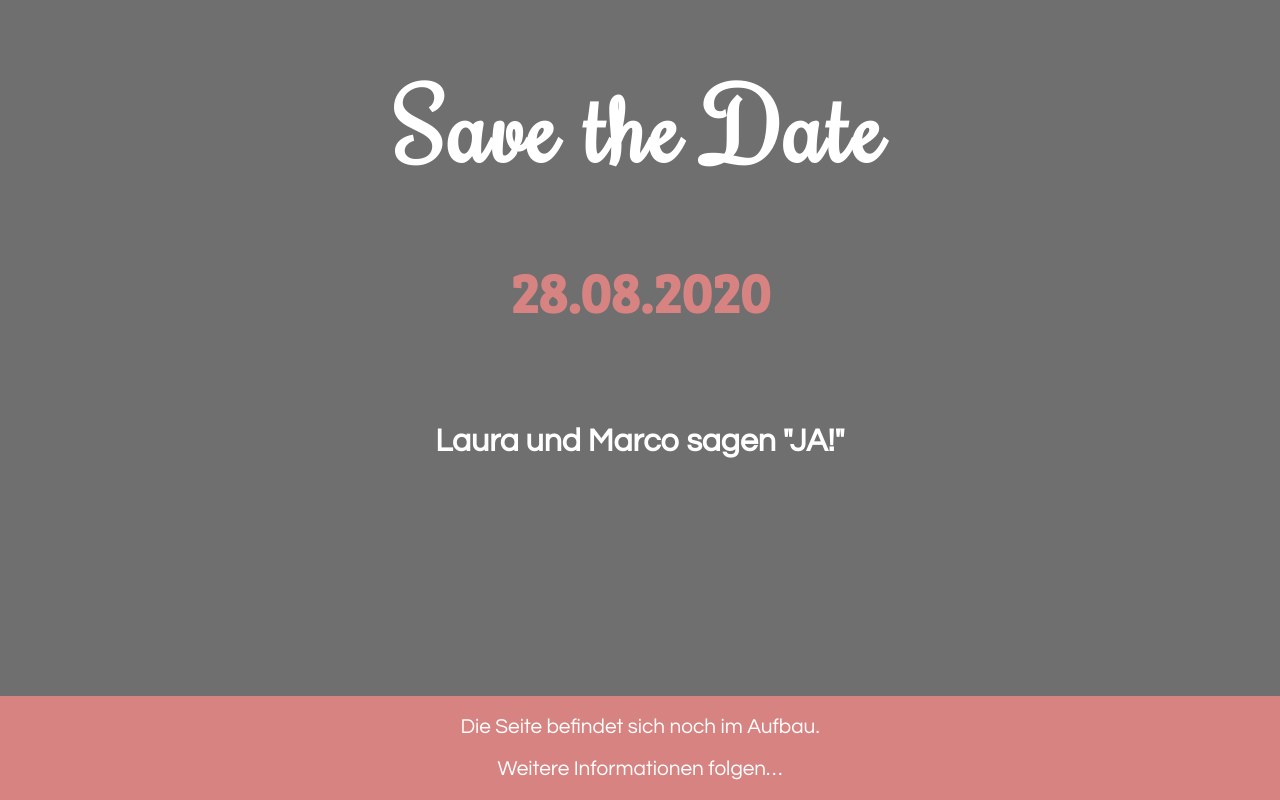
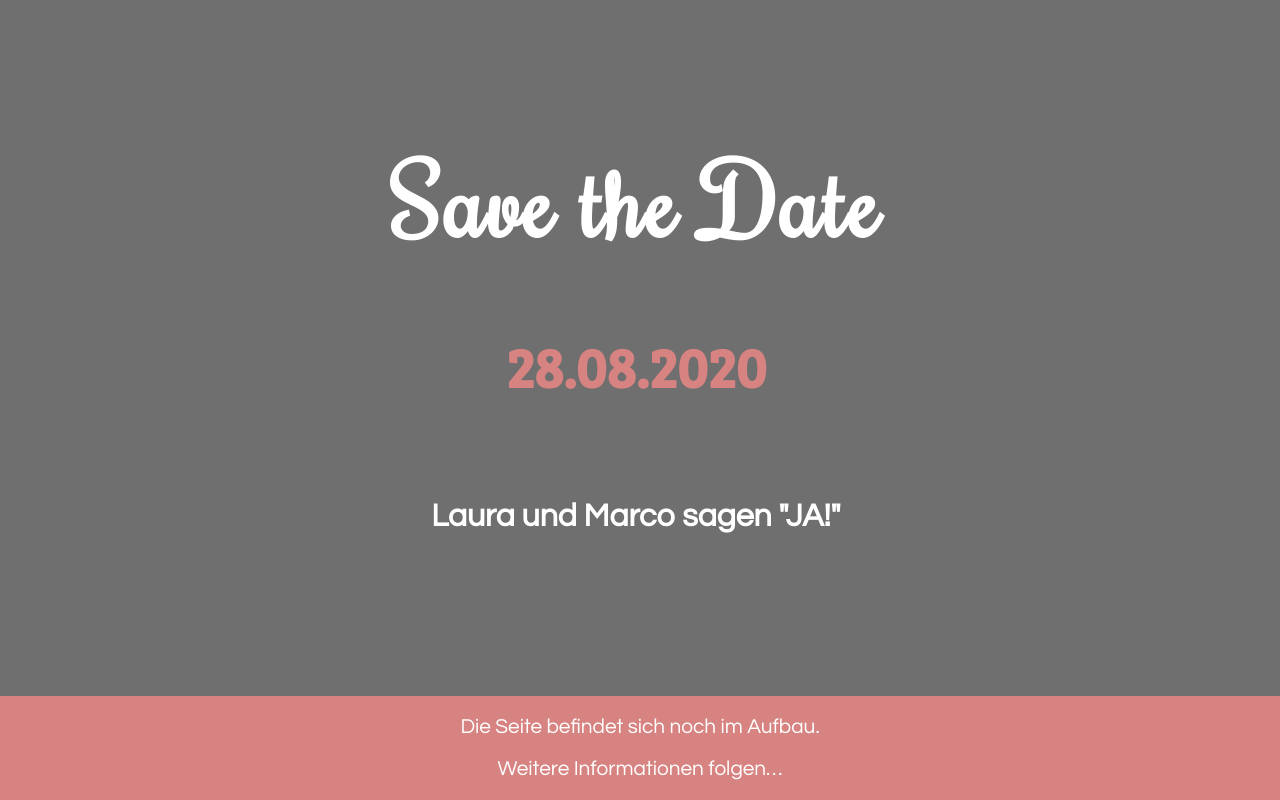
Before and after one commit to mplusp/pelufa.de, a plain HTML site: page src/index.html in a window 1280 px wide. Drawn offline with Linux system fonts and the light colour scheme.

Commit message:
Center main content.

```diff
--- a/src/css/styles.css
+++ b/src/css/styles.css
@@ -42,3 +42,9 @@ footer {
   color: white;
   text-align: center;
 }
+
+.centered {
+  position: absolute;
+  top: 40%;
+  transform: translateY(-50%);
+}
--- a/src/index.html
+++ b/src/index.html
@@ -10,9 +10,11 @@
   </head>
 
   <body>
-    <h1 class="save_the_date">Save the Date</h1>
-    <h2 class="date">28.08.2020</h2>
-    <h3 class="we_say_yes">Laura und Marco sagen "JA!"</h3>
+    <main class="centered">
+      <h1 class="save_the_date">Save the Date</h1>
+      <h2 class="date">28.08.2020</h2>
+      <h3 class="we_say_yes">Laura und Marco sagen "JA!"</h3>
+    </main>
     <footer>
       <p>Die Seite befindet sich noch im Aufbau.</p>
       <p>Weitere Informationen folgen…</p>
```
